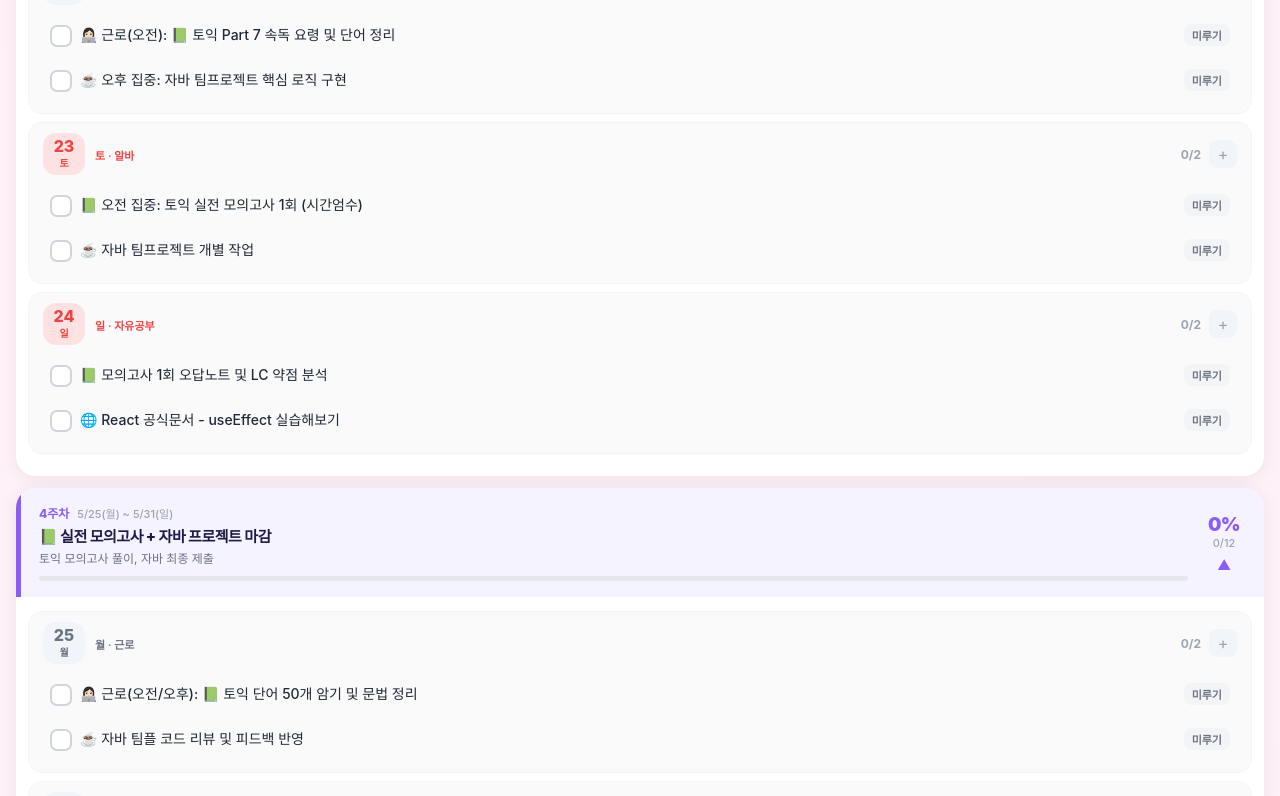
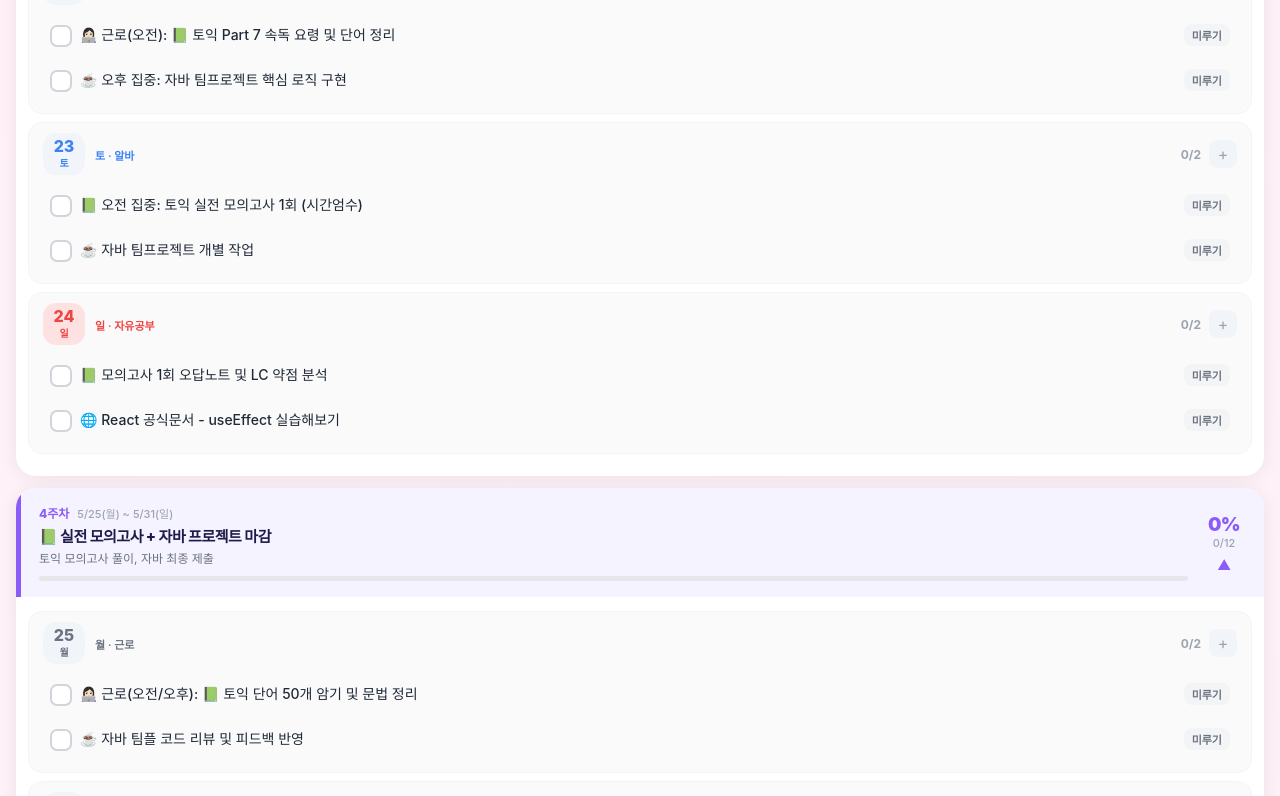
Before and after one commit to MIOsGIT/Checklist-2026, a React (Vite) app: page / in a window 1280 px wide. Shown: the part 1264-2060 px from the top of the page. Built offline with nearby package versions, Linux system fonts and the light colour scheme; a web font is replaced by a local one.

Commit message:
체크리스트 토요일 색 수정

```diff
--- a/src/App.jsx
+++ b/src/App.jsx
@@ -253,7 +253,7 @@ function getScheduleBadge(monthIndex, day) {
   if (dw === 1) return { text: "월 · 근로", color: "#6b7280" }; // 월
   if (dw === 4) return { text: "목 · 근로/알바", color: "#6b7280" }; // 목
   if (dw === 5) return { text: "금 · 근로/알바", color: "#6b7280" }; // 금
-  if (dw === 6) return { text: "토 · 알바", color: "#ef4444" }; // 토
+  if (dw === 6) return { text: "토 · 알바", color: "#3b82f6" }; // 토
   if (dw === 0) return { text: "일 · 자유공부", color: "#ef4444" }; // 일
   return { text: "화/수 · 개인공부", color: "#374151" }; // 화, 수
 }
```
